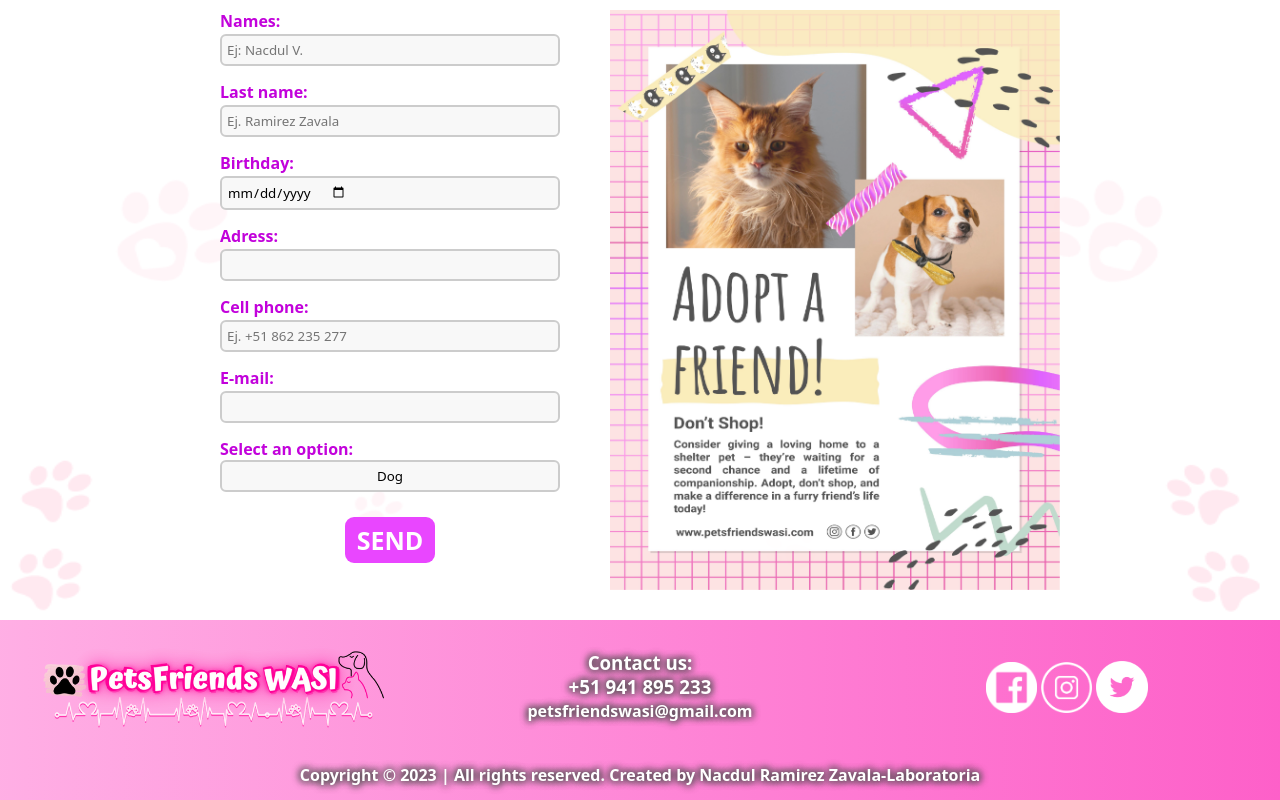
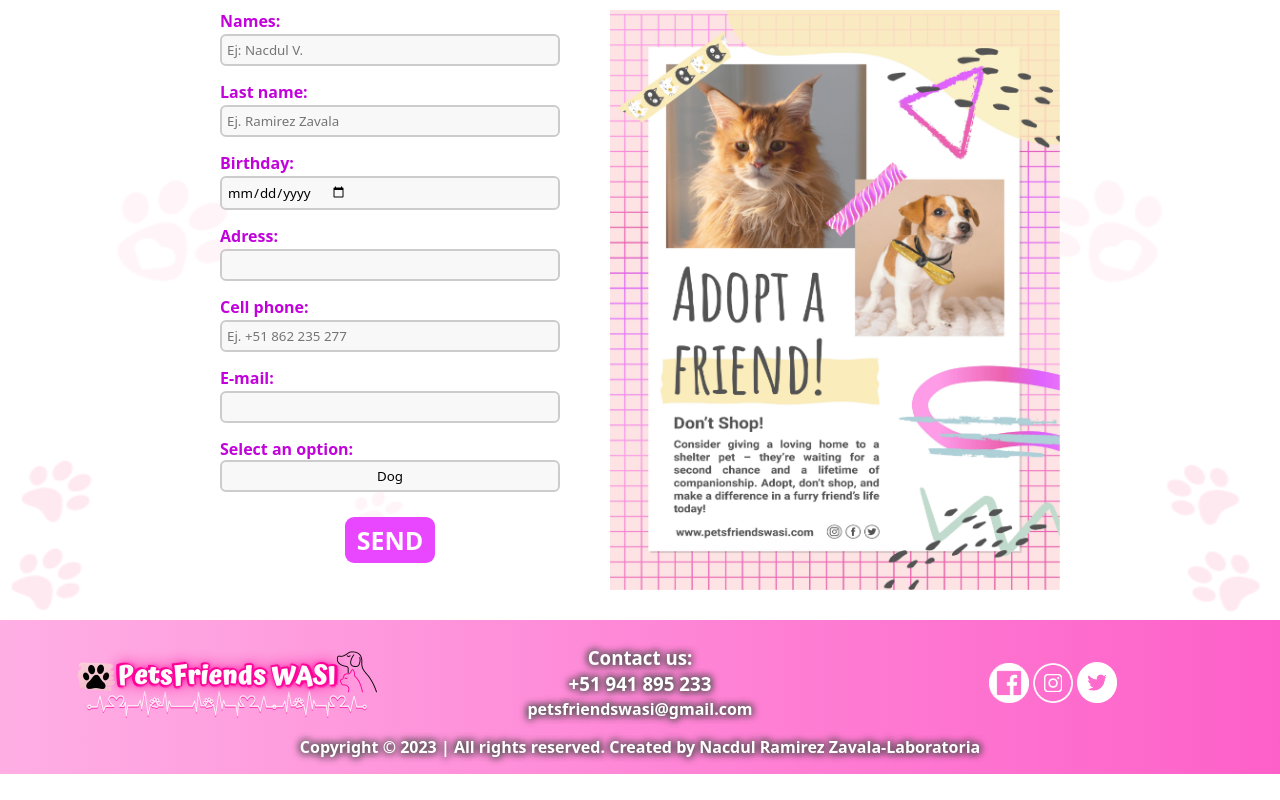
Before and after one commit to Laboratoria/DEV006-card-validation, a website: page src/adopta.html in a window 1280 px wide. Shown: the part 786-1586 px from the top of the page. After the commit the page ends 1560 px from the top, so only its background shows below. Drawn offline with Linux system fonts and the light colour scheme; a web font is replaced by a local one.

Commit message:
editando el footer

```diff
--- a/src/style.css
+++ b/src/style.css
@@ -1139,54 +1139,50 @@ article img{
     grid-template-columns: repeat(auto-fit, minmax(150px, 1fr)); /* 1 columna */
   }
 }
-/*-- estilos de todos los footers de los html--*/
+
+/*-- estilos de los footers de adopt y gracias--*/
 .footer{
   background: linear-gradient(90deg, rgba(255, 152, 221, 0.781), rgba(253, 58, 188, 0.808));
-  height: 180px;
   display: flex;
   flex-wrap: wrap;
   align-items: center;
   font-family: system-ui;
-  padding-top: 5px;
-  line-height: 12px;
+  padding: 20px;
+  line-height: 13px;
   text-shadow: -2px -2px 6px  rgba(80, 80, 80, 0.733),
   2px -2px 6px    rgba(80, 80, 80, 0.733),
   -2px 2px 6px    rgba(80, 80, 80, 0.733),
   2px 2px 6px   rgba(80, 80, 80, 0.733);
   color:  rgb(255, 255, 255);
-  z-index: 2; /* Asegura que los elementos dentro del main aparezcan encima del fondo */
 }
 
 .footer > div {
   flex-basis: calc(100% / 3);
   text-align: center;
+  padding: 5px;
 }
-
-.footer h3
-.Copyriht {
-  font-size: 0.8em;
-}
-
 .logo,
 .contacto,
 .redes{
-  flex-basis: calc(100% / 3);
-  text-align: center;
+  flex-basis: 100%;
 }
 
 .footer .logo img{
   height: auto;
-  width: 80%;
+  width: 100%;
+  max-width: 300px;
 }
 
 .redes img{
-  width: 12%;
-  height: 42%;
+  width: 40px;
+  height: auto;
 }
 
 .Copyright p{
-  margin-top: auto;
   white-space: nowrap;
   display: inline-block;
   font-family: "Atma", system-ui;
+  justify-content: center;
+  text-align: center;
+  padding-top: 15px;
 }
```
